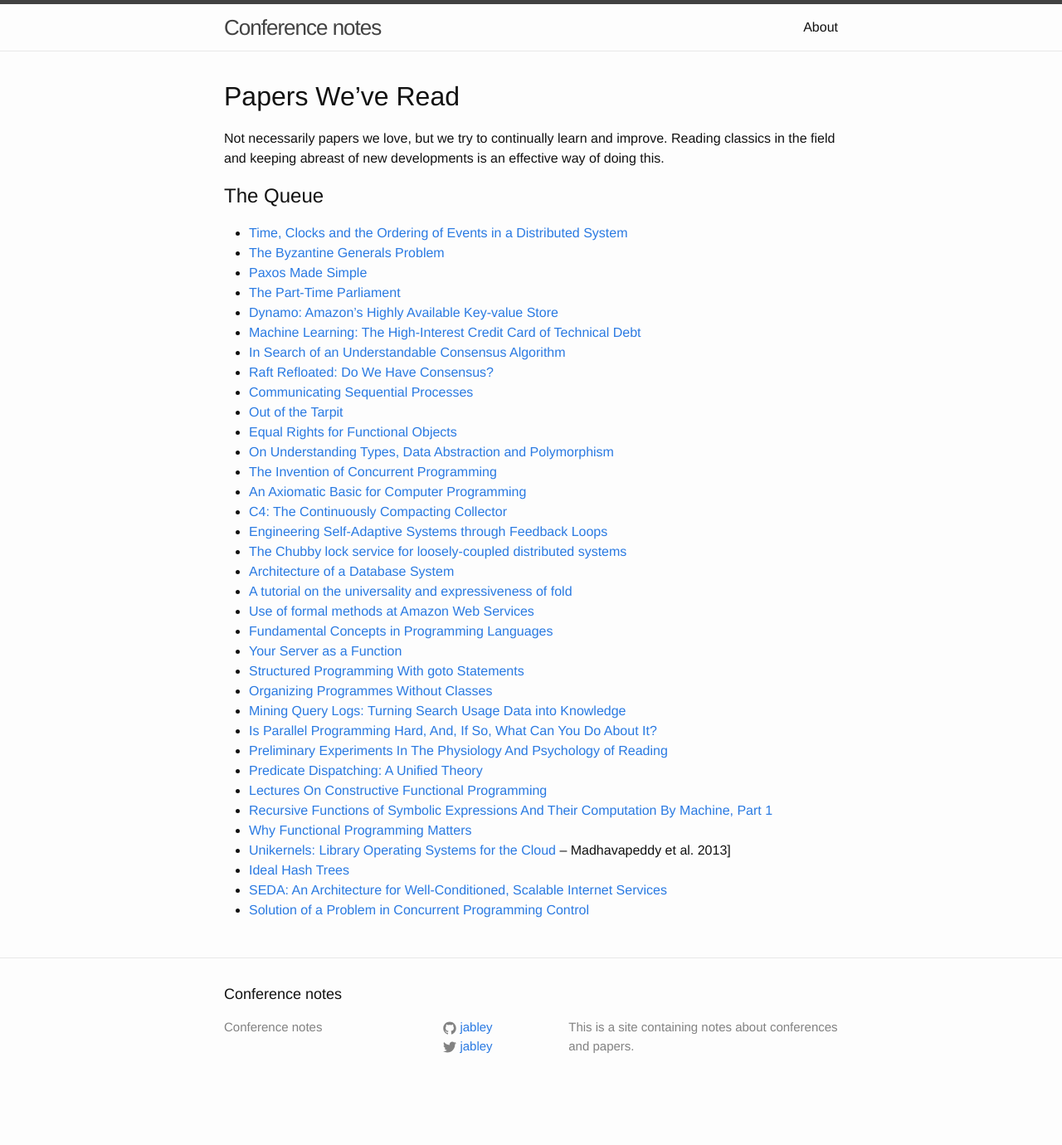
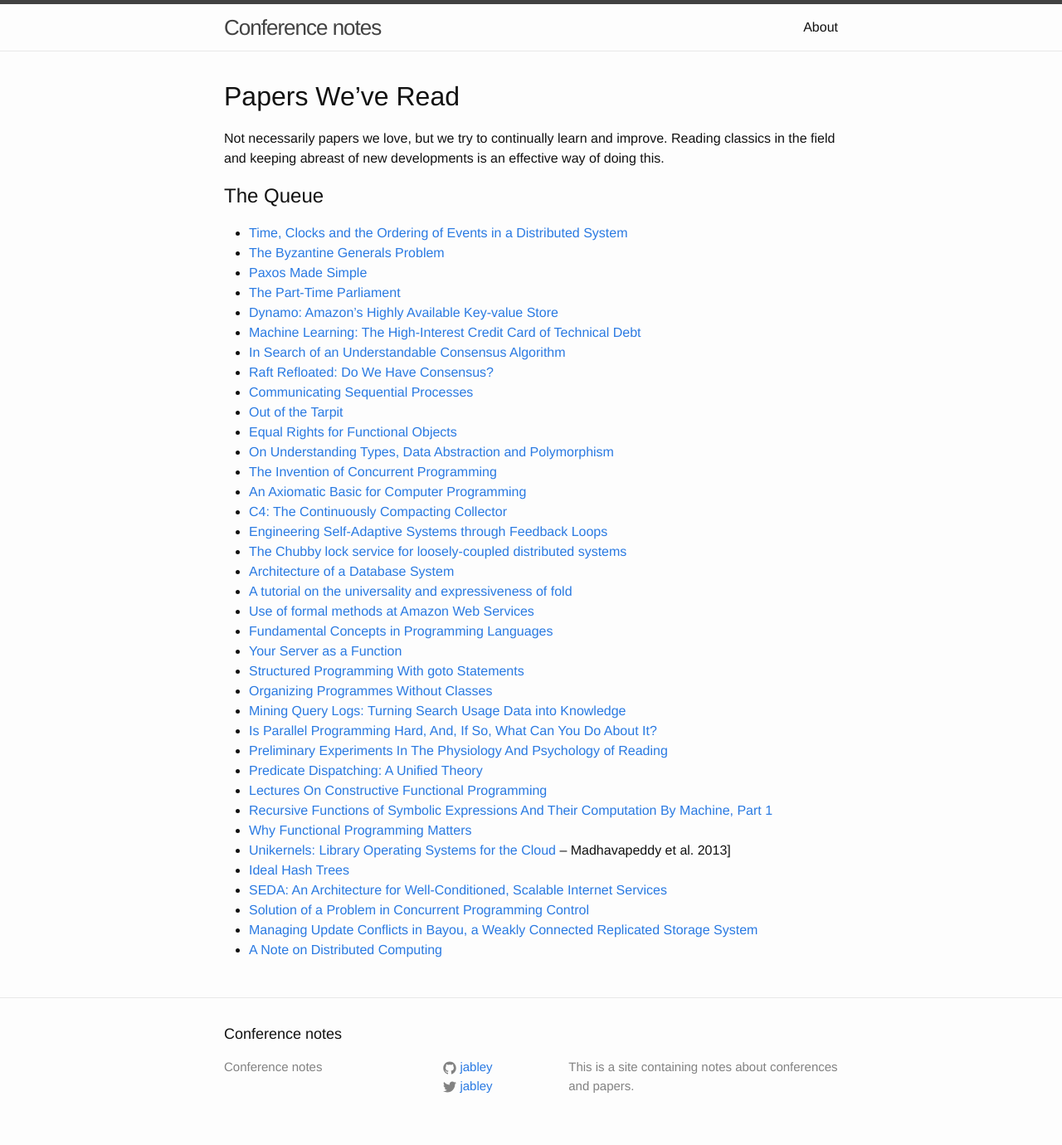
Before and after one commit to jabley/confnotes.club, a Jekyll site: the page built from _papers/index.md, in a window 1280 px wide. Shown: the whole page at 83% size. Built offline with Jekyll 4.4.1, drawn with Linux system fonts in a browser that asks for light colours; before the commit the page ends 1332 px from its top, so only the background shows below that.

Commit message:
Add Bayou and related paper

```diff
--- a/_papers/index.md
+++ b/_papers/index.md
@@ -43,3 +43,5 @@ Not necessarily papers we love, but we try to continually learn and improve. Rea
 - [Ideal Hash Trees](http://lampwww.epfl.ch/papers/idealhashtrees.pdf)
 - [SEDA: An Architecture for Well-Conditioned, Scalable Internet Services](http://www.eecs.harvard.edu/~mdw/papers/seda-sosp01.pdf)
 - [Solution of a Problem in Concurrent Programming Control](http://www.di.ens.fr/~pouzet/cours/systeme/bib/dijkstra.pdf)
+- [Managing Update Conflicts in Bayou, a Weakly Connected Replicated Storage System](http://zoo.cs.yale.edu/classes/cs422/2013/bib/terry95managing.pdf)
+- [A Note on Distributed Computing](https://github.com/papers-we-love/papers-we-love/blob/master/distributed_systems/a-note-on-distributed-computing.pdf)
```
